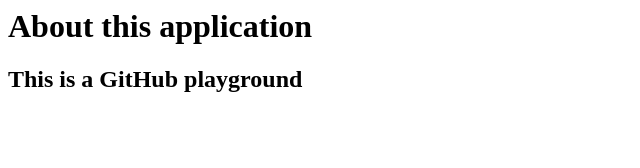
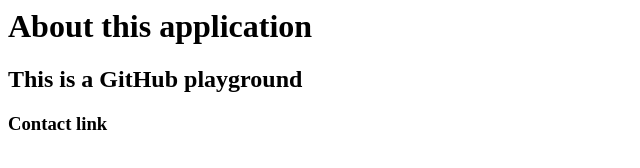
Before and after one commit to ihumphrey-usgs/greeter, a plain HTML site: page about.html in a window 1280 px wide. Shown: the whole page, without its empty margins (0-640 px from the left). Drawn offline with Linux system fonts and the light colour scheme.

Commit message:
added contact to about.html

```diff
--- a/about.html
+++ b/about.html
@@ -5,5 +5,6 @@
 <body>
 	<h1> About this application </h1>
 	<h2>This is a GitHub playground</h2>
+	<h3>Contact link</h3>
 </body>
 </html>
```
